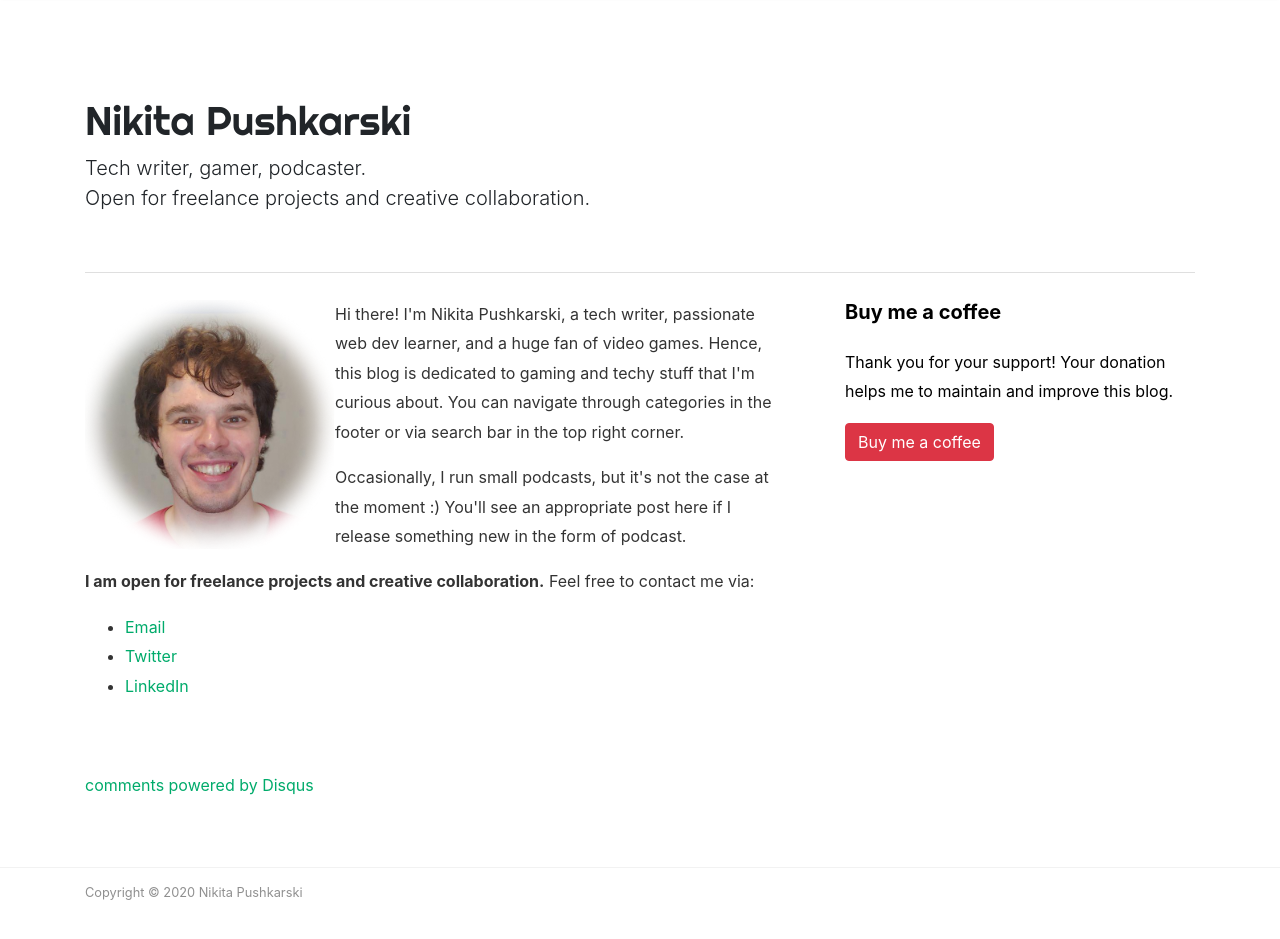
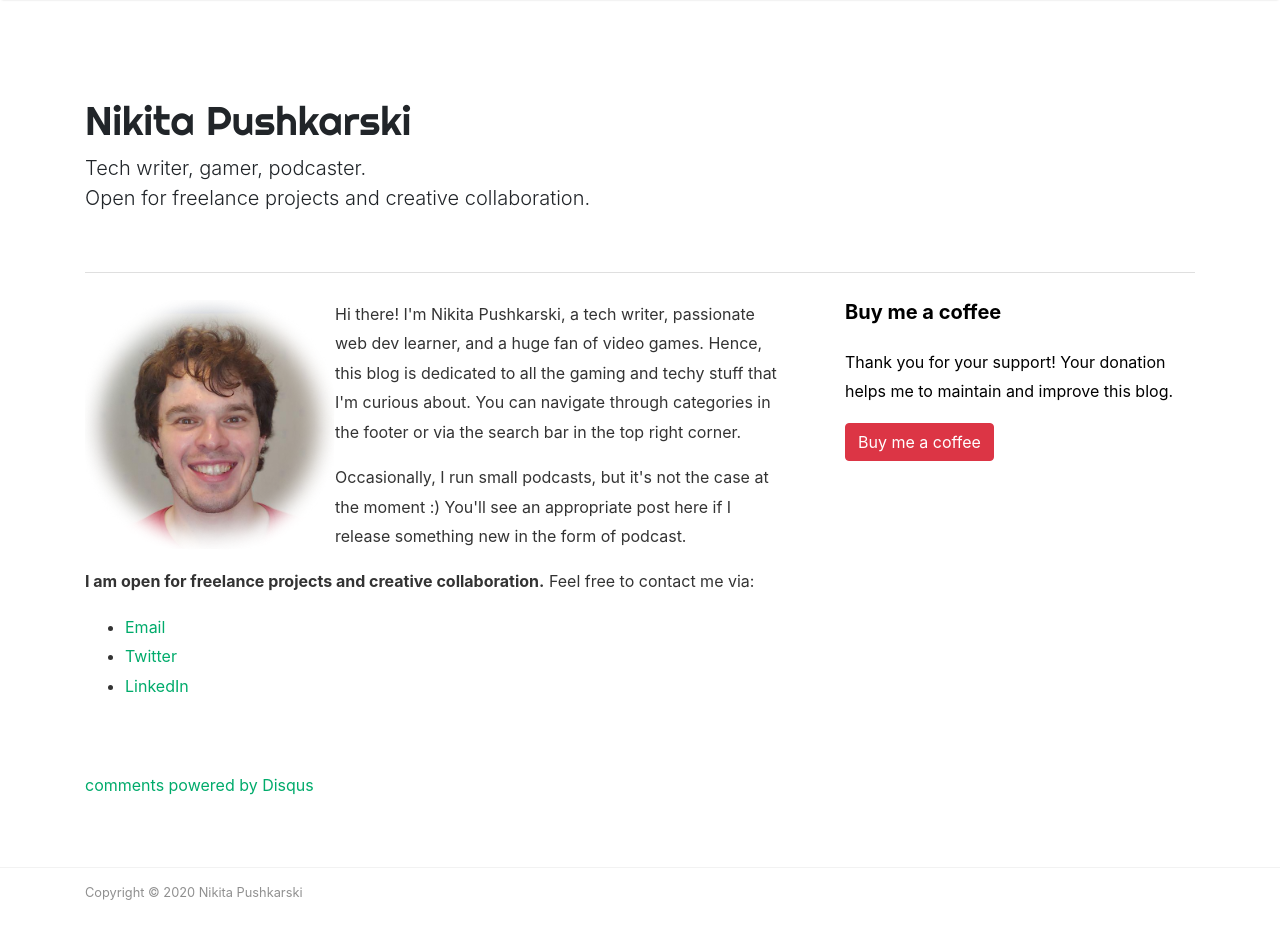
Before and after one commit to nikpushkarski/pushkar.ski, a Jekyll site: the page built from _pages/about.md, in a window 1280 px wide and 976 px high. Shown: the top 939 px of the window. Built offline with Jekyll 4.4.1, drawn with Linux system fonts in a browser that asks for light colours; nearby versions of some CDN libraries; comment, search, counter and statistics services are not loaded.

Commit message:
applies Brian's edits

```diff
--- a/_pages/about.md
+++ b/_pages/about.md
@@ -28,7 +28,7 @@
 
 <div class="main_image"><img src="{{site.baseurl}}/assets/images/nikita.png" alt="jekyll template mediumish"/></div>
 
-<p>Hi there! I'm Nikita Pushkarski, a tech writer, passionate web dev learner, and a huge fan of video games. Hence, this blog is dedicated to gaming and techy stuff that I'm curious about. You can navigate through categories in the footer or via search bar in the top right corner.</p>
+<p>Hi there! I'm Nikita Pushkarski, a tech writer, passionate web dev learner, and a huge fan of video games. Hence, this blog is dedicated to all the gaming and techy stuff that I'm curious about. You can navigate through categories in the footer or via the search bar in the top right corner.</p>
 
 <p>Occasionally, I run small podcasts, but it's not the case at the moment :) You'll see an appropriate post here if I release something new in the form of podcast.</p>
 
```
Also changed, not shown: _posts/2020-07-16-hello-world.md (+1 -1 lines).
